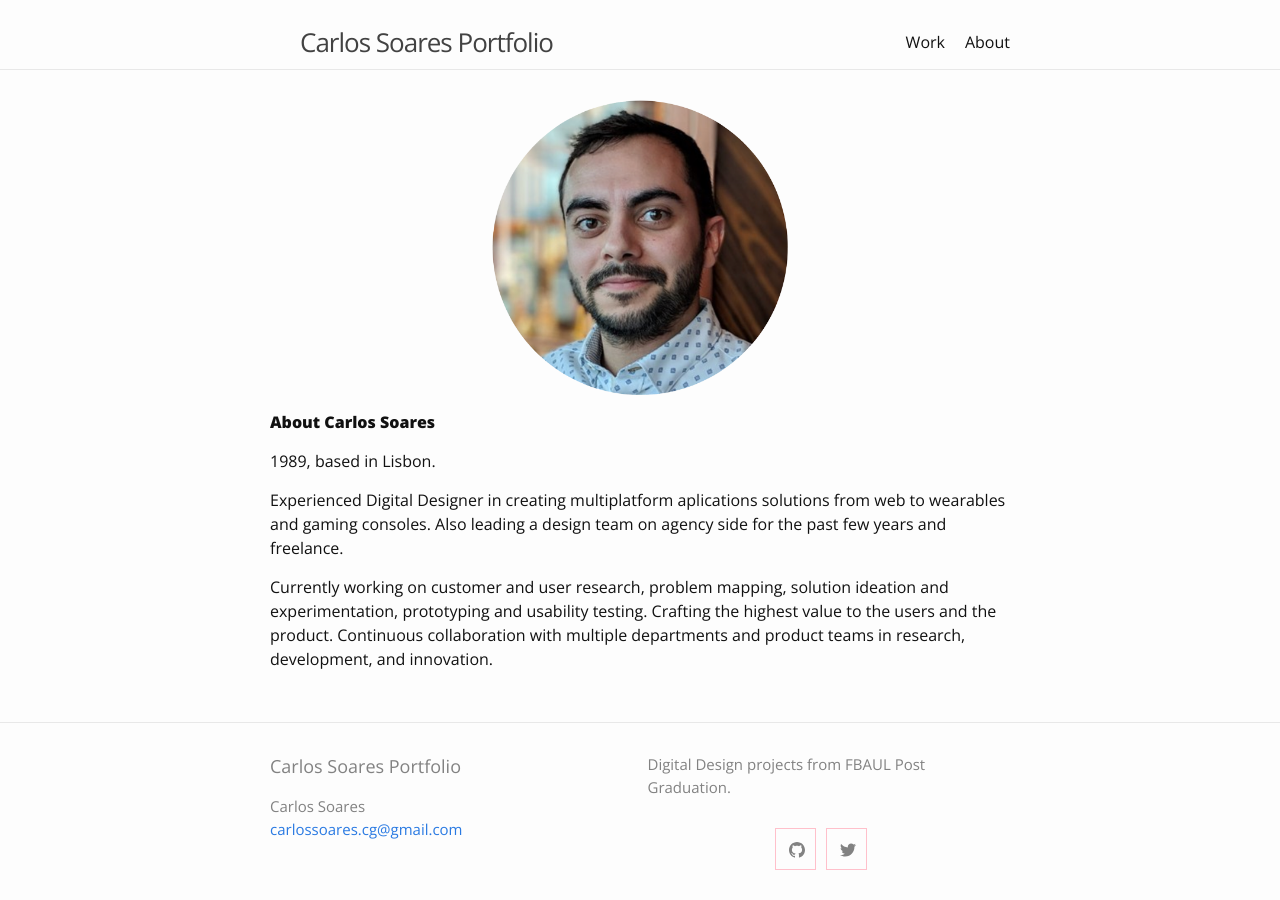
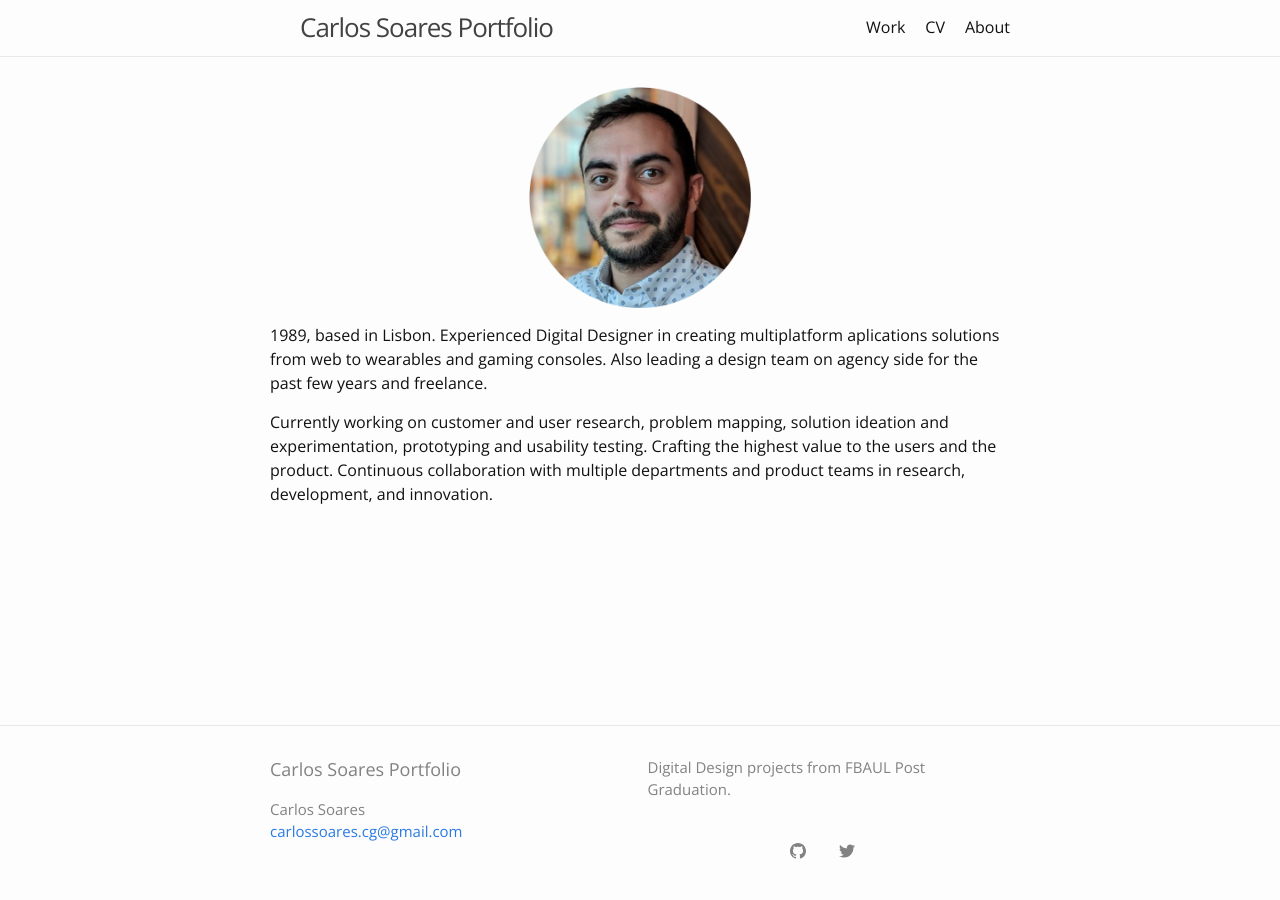
Before and after one commit to carlosmms/carlosmms.github.io, a Jekyll site: the page built from about.md, in a window 1280 px wide. Built offline with Jekyll 4.4.1, drawn with Linux system fonts in a browser that asks for light colours.

```diff
--- a/_layouts/post.html
+++ b/_layouts/post.html
@@ -2,10 +2,6 @@
 layout: default
 
 ---
-
-
-
-
   <header class="post-header">
 
 
--- a/_sass/minima/_base.scss
+++ b/_sass/minima/_base.scss
@@ -35,8 +35,7 @@ body {
  * Set `margin-bottom` to maintain vertical rhythm
  */
 h1, h2, h3, h4, h5, h6,
-p, blockquote, pre,
-ul, ol, dl, figure,
+p, blockquote, pre, ol, dl, figure,
 %vertical-rhythm {
   margin-bottom: $spacing-unit / 2;
 }
@@ -197,7 +196,7 @@ pre {
   display: block;
   margin-left: auto;
   margin-right: auto;
-  width: 40%;
+  width: 30%;
 }
 
 
--- a/_sass/minima/_layout.scss
+++ b/_sass/minima/_layout.scss
@@ -281,7 +281,7 @@
     a {
       display: block;
       padding: $spacing-unit / 4;
-      border: 1px solid $pink-color
+
     }
     &:hover .svg-icon { fill: currentColor; }
   }
--- a/about.md
+++ b/about.md
@@ -2,10 +2,10 @@
 
 layout: default
 title: About
-order: 2
+order: 3
 ---
 ![about](/assets/images/about.png)
-<p><strong>About Carlos Soares</strong></p>
-<p>1989, based in Lisbon. </p>
-<p> Experienced Digital Designer in creating multiplatform aplications solutions from web to wearables and gaming consoles. Also leading a design team on agency side for the past few years and freelance. </p>
-<p>Currently working on customer and user research, problem mapping, solution ideation and experimentation, prototyping and usability testing. Crafting the highest value to the users and the product. Continuous collaboration with multiple departments and product teams in research, development, and innovation.</p>
+
+1989, based in Lisbon. Experienced Digital Designer in creating multiplatform aplications solutions from web to wearables and gaming consoles. Also leading a design team on agency side for the past few years and freelance.
+
+Currently working on customer and user research, problem mapping, solution ideation and experimentation, prototyping and usability testing. Crafting the highest value to the users and the product. Continuous collaboration with multiple departments and product teams in research, development, and innovation.
```
Also changed, not shown: cv.md (added, +8 -0 lines), 2 other files.
